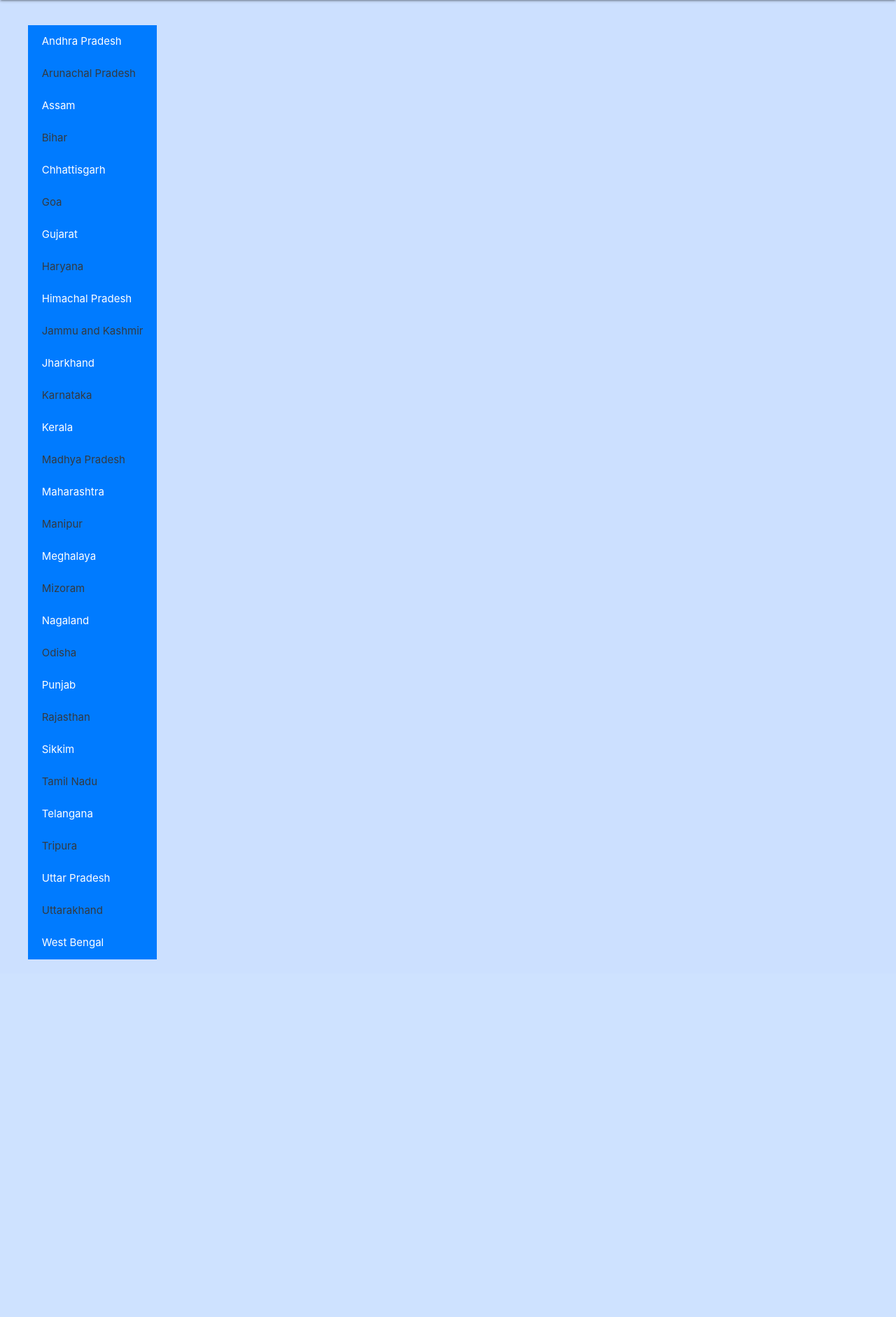
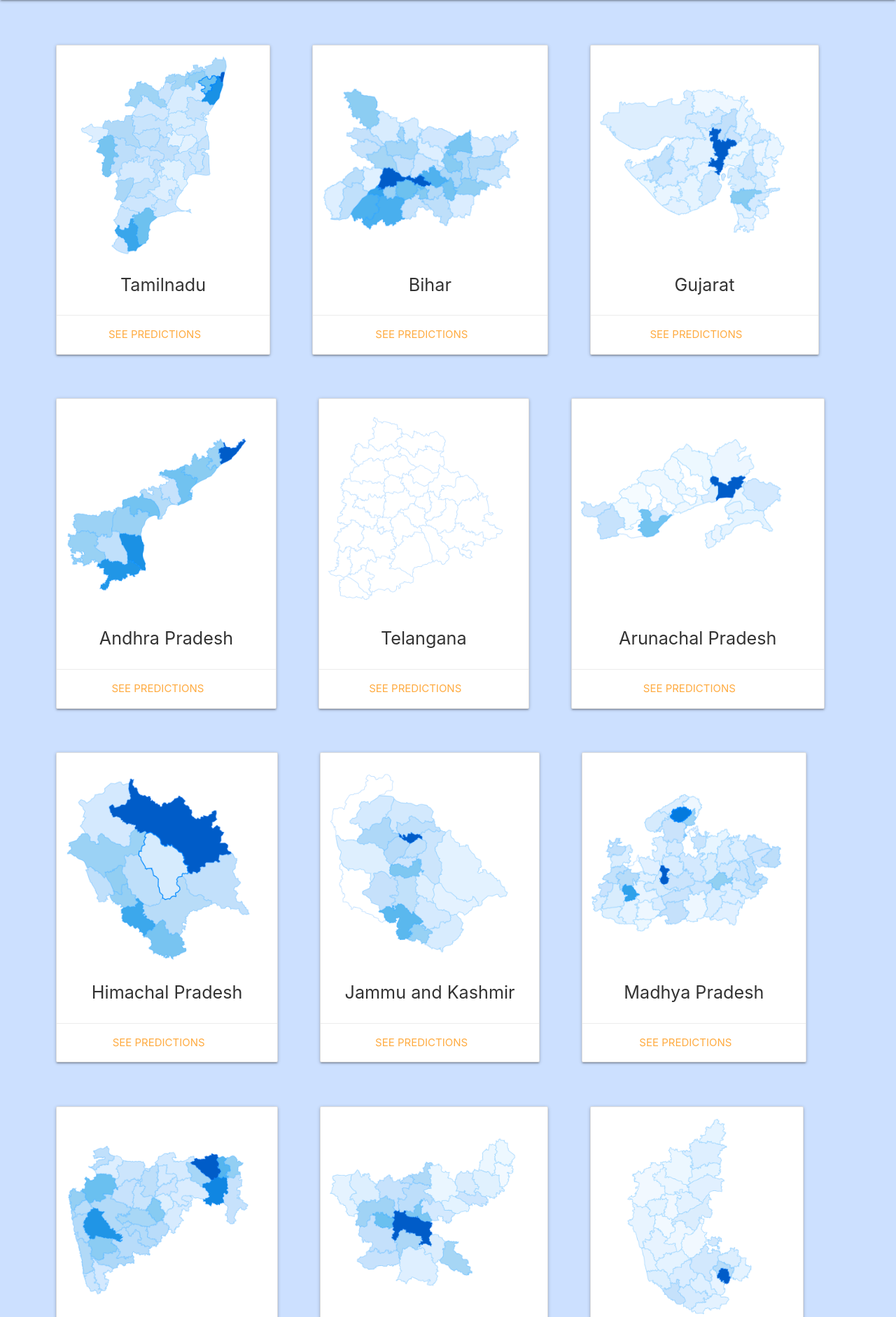
Before and after one commit to SaiVamshiK/Covid19-Future-Predictions-in-India, a Django app: page / in a window 1280 px wide. Shown: the part 64-1946 px from the top of the page at 70% size. Before the commit the page ends 1435 px from the top, so only its background shows below. Run offline with Django 3.2, Linux system fonts and the light colour scheme; some libraries are stand-ins or nearby versions.

Commit message:
made changes to the home page to display all the states

```diff
--- a/Covid19PredictorApp/templates/Covid19PredictorApp/home.html
+++ b/Covid19PredictorApp/templates/Covid19PredictorApp/home.html
@@ -1,92 +1,26 @@
 {% extends 'Covid19PredictorApp/base.html' %}
 {% block content %}
-    <div class="list-group bg-primary">
-        <a href="#" class="list-group-item list-group-item-action active">
-          Andhra Pradesh
-        </a>
-        <a href="#" class="list-group-item list-group-item-action active text-dark">
-            Arunachal Pradesh
-        </a>
-        <a href="#" class="list-group-item list-group-item-action active">
-            Assam
-        </a>
-        <a href="#" class="list-group-item list-group-item-action active text-dark">
-            Bihar
-        </a>
-        <a href="#" class="list-group-item list-group-item-action active">
-            Chhattisgarh
-        </a>
-        <a href="#" class="list-group-item list-group-item-action active text-dark">
-            Goa
-        </a>
-        <a href="#" class="list-group-item list-group-item-action active">
-            Gujarat
-        </a>
-        <a href="#" class="list-group-item list-group-item-action active text-dark">
-            Haryana
-        </a>
-        <a href="#" class="list-group-item list-group-item-action active">
-            Himachal Pradesh
-        </a>
-        <a href="#" class="list-group-item list-group-item-action active text-dark">
-            Jammu and Kashmir
-        </a>
-        <a href="#" class="list-group-item list-group-item-action active">
-            Jharkhand
-        </a>
-        <a href="#" class="list-group-item list-group-item-action active text-dark">
-            Karnataka
-        </a>
-        <a href="#" class="list-group-item list-group-item-action active">
-            Kerala
-        </a>
-        <a href="#" class="list-group-item list-group-item-action active text-dark">
-            Madhya Pradesh
-        </a>
-        <a href="#" class="list-group-item list-group-item-action active">
-            Maharashtra
-        </a>
-        <a href="#" class="list-group-item list-group-item-action active text-dark">
-            Manipur
-        </a>
-        <a href="#" class="list-group-item list-group-item-action active">
-            Meghalaya
-        </a>
-        <a href="#" class="list-group-item list-group-item-action active text-dark">
-            Mizoram
-        </a>
-        <a href="#" class="list-group-item list-group-item-action active">
-            Nagaland
-        </a>
-        <a href="#" class="list-group-item list-group-item-action active text-dark">
-            Odisha
-        </a>
-        <a href="#" class="list-group-item list-group-item-action active">
-            Punjab
-        </a>
-        <a href="#" class="list-group-item list-group-item-action active text-dark">
-            Rajasthan
-        </a>
-        <a href="#" class="list-group-item list-group-item-action active">
-            Sikkim
-        </a>
-        <a href="#" class="list-group-item list-group-item-action active text-dark">
-            Tamil Nadu
-        </a>
-        <a href="#" class="list-group-item list-group-item-action active">
-            Telangana
-        </a>
-        <a href="#" class="list-group-item list-group-item-action active text-dark">
-            Tripura
-        </a>
-        <a href="#" class="list-group-item list-group-item-action active">
-            Uttar Pradesh
-        </a>
-        <a href="#" class="list-group-item list-group-item-action active text-dark">
-            Uttarakhand
-        </a>
-        <a href="#" class="list-group-item list-group-item-action active">
-            West Bengal
-        </a>
+<div id="container">
+{% for state in states%}
+
+    <div style="margin-left: 20px;">
+        <div class="card" style="max-width: 400px;">
+            <div class="card-image">
+              <img src="{{state.image}}">
+
+            </div>
+            <div class="card-content">
+              <p class="flow-text" style="text-align: center;">{{state.name}}</p>
+            </div>
+            <div class="card-action" style="text-align: center;">
+              <a href="#">See Predictions</a>
+            </div>
+          </div>
     </div>
+
+
+
+{% endfor %}
+</div>
+
 {% endblock content %}
```
